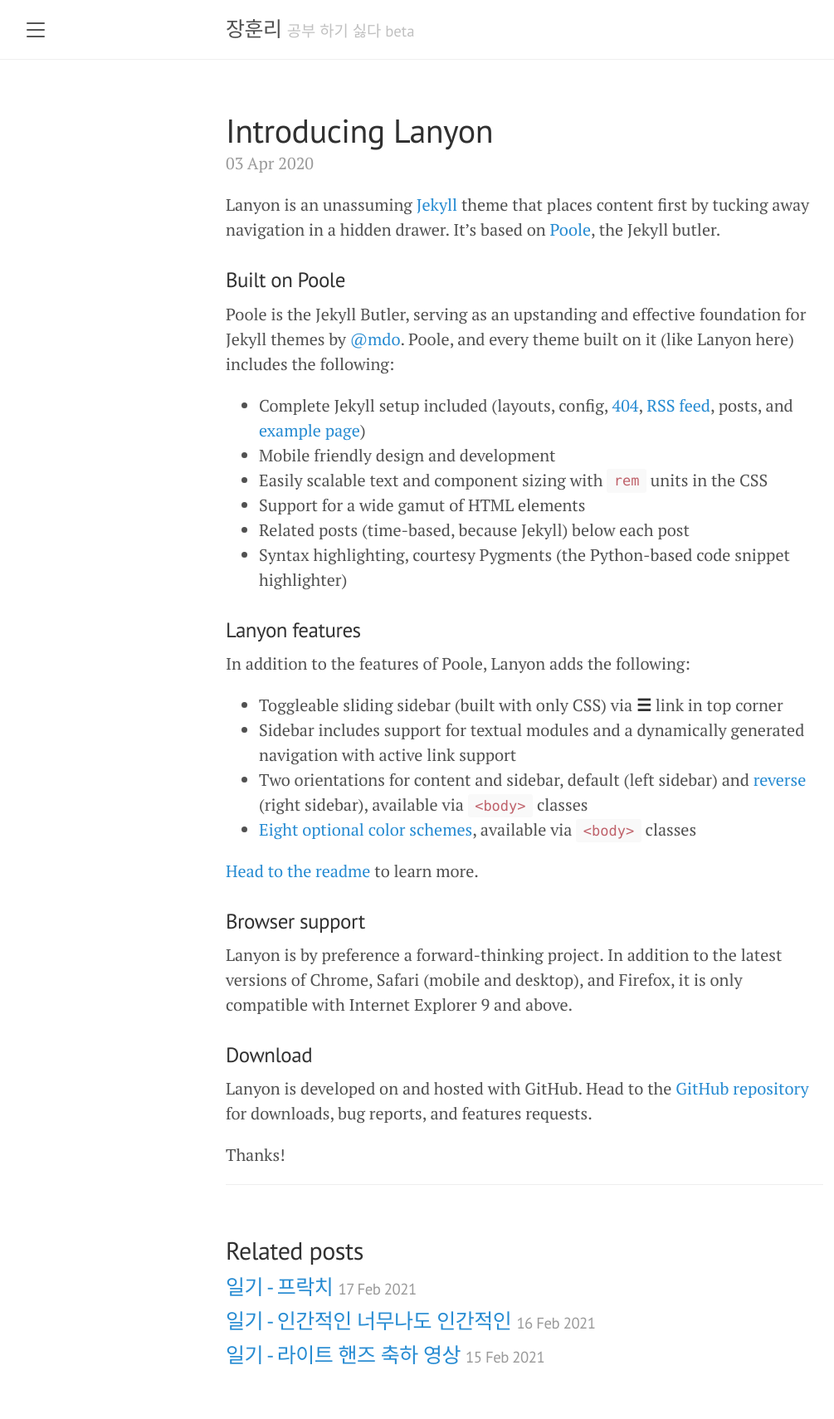
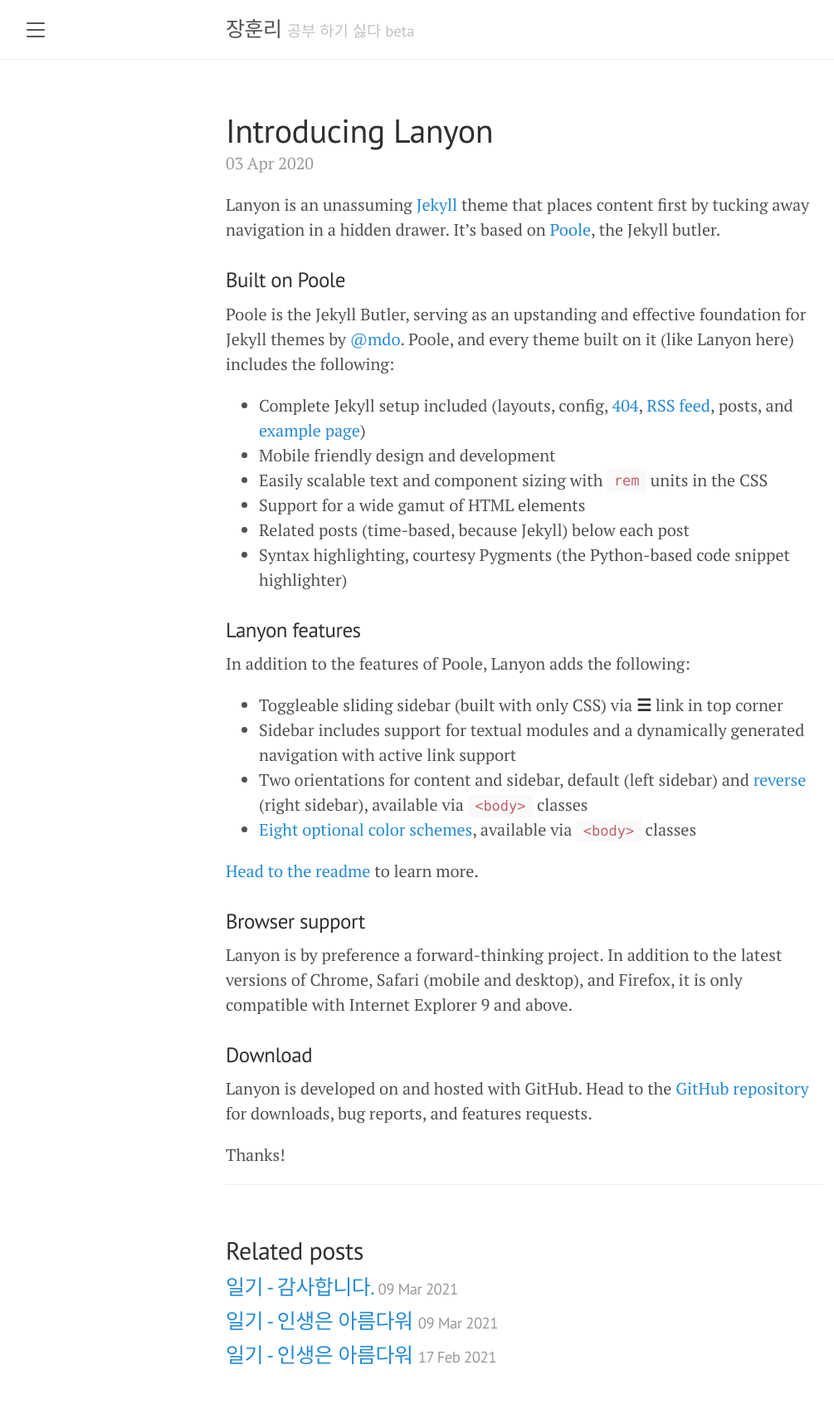
Before and after one commit to hijanghoon/hijanghoon.github.io, a Jekyll site: the page built from _posts/2020-04-03-introducing-lanyon.md, in a window 1280 px wide. Shown: the whole page at 83% size, without its empty margins (8-1013 px from the left). Built offline with Jekyll 4.4.1, drawn with Linux system fonts in a browser that asks for light colours; some of the changed lines change nothing that is shown.

Commit message:
210217 + 210314 diary

```diff
--- a/_posts/2021-02-17-210217diary copy.md
+++ b/_posts/2021-02-17-210217diary copy.md
@@ -1,15 +1,8 @@
 ---
 layout: post
-title: 일기 - 프락치
+title: 일기 - 인생은 아름다워
 ---
-![KakaoTalk_Photo_2021-02-18-00-51-09](https://user-images.githubusercontent.com/50545088/108229721-6a1ef400-7183-11eb-80c1-193b3b0d2298.jpeg)
 
-소설을 한번 써볼까? 카카오톡에서 만든 다큐멘터리랑 토스에서 만든 다큐멘터리가 이번에 꽤 의미있게 잘 만들었다고 생각되는데, 거기에서 나온 장영하 소설가처럼 결국에는 나의 이야기를 쓸 수 있기 떄문에???
+언젠가 구슬 아이스크림을 엄청 많이 먹었던 적이 있다. 그 영롱한 모습이 있었고, 그 내뿜는 아우라가 있었다. 참고 싶어서 참았고, 참기 싫어도 참을 수밖에 없었다. 그런데 문득 그러한 것들이 내 성격을 어느샌가 만들지 않았나 싶다.
 
-오늘 저녁에 같이 고깃집에 가서 이베리코 고기를 먹은 다음에 맥주를 같이 마셨다. run이란 어떤 것인지, 패널이란 어떤 것인지에 관해서 현우형이랑 같이 이야기를 많이 했고, 많이 색다른 것을 느낄 수 있었다. 공부는 끊임없이 하는 것 타성에 젖지 않는 것
-
-- 매일매일 외적으로 더 나은 사람이 되기(깨끗하게 씻고, 팩, 귀찮아하지 않기)
-- 매일매일 내적으로 더 나은 사람이 되기(블로그 글 쓰기, 책 읽기, 공부)
-- 매일매일 내적과 외적으로 더 나은 사람이 되기(런... 그 런 말고)
-
-모르긴 몰라도 나랑 더 시간적으로 더 길게 만났을 것이고, 이유적으로도 나랑 더 친할 이유가 없는데 왜 굳이 뒤에서 이야기를 하려고 하는가 절대 그러지 말자
+관계도 구슬 아이스크림처럼, 성격도 구슬아이스크림처럼, 인생이 구슬아이스크림처럼 된 것이 아닌가 싶다..ㄴ
--- /dev/null
+++ b/_posts/2021-03-09-210217diary.md
@@ -0,0 +1,12 @@
+---
+layout: post
+title: 일기 - 인생은 아름다워
+---
+
+![KakaoTalk_Photo_2021-03-10-00-11-34](https://user-images.githubusercontent.com/50545088/110492096-38bb9780-8135-11eb-80e4-6da72cb1cb25.jpeg)
+
+최근 센스 있다고 선임한테 들었다. 어떤 일을 할 때 그와 관련된 것을 머릿속에 넣어두어서 완벽하게 이해할 수 있도록 하는 것이 큰 도움이 되었던 것 같다.
+
+이제부터 토익 공부를 하기 위해서 아너스 톡방에다가 경희대학교 종합정보시스템 아이디를 빌려달라고 했을 때, 선뜻 도와주는 사람은 예전에 진짜 내가 아무 생각없이 밥을 샀던 아너스 후배였다.
+
+사실 당분간은 계산적으로 살고 싶었다. 너무 힘들기도 했었고, 생각해보니 내가 전혀 사람들 사이에서 아쉬운 것이 없었다. 무언가 사람으로부터 많은 도움을 받는다고 생각했었는데, 그건 아니었다. 가족때부터 열심히 혼자서 살려고 노력했었는데, 그것이 다른 사람도 마찬가지였다. 이제는 조금 내가 배울 수 있는 사람들을 만나고, 만나면 진짜 행복한 사람들을 생각해보면서 만나보면 어떨까. 이건 내스스로의 도전이다.
--- /dev/null
+++ b/_posts/2021-03-09-210424diary.md
@@ -0,0 +1,25 @@
+---
+layout: post
+title: 일기 - 감사합니다.
+---
+
+<iframe width="560" height="315" src="https://www.youtube.com/embed/gcx7hHfRHko" frameborder="0" allow="accelerometer; autoplay; clipboard-write; encrypted-media; gyroscope; picture-in-picture" allowfullscreen></iframe>
+
+스티브 연과 유아인의 대화를 통해서 진정 내가 주고 있는 임팩트에 관한 생각을 가지게 되었다.
+ 군인일 때에는 항상 내가 최고로 주도하는 사람이고자 하였다. 첫후임을 받았을 때부터 분대장 견장을 받았을 때, 자율전공학과 과대표를 할 때까지 내가 영향을 주고 있는 사람이고 지속적으로 나없이는 안돌아갈 수 있다는 것을 보여주고 싶었다. 그런데 내가 군대에 가도 너무 잘 돌아갔고, 그러한 것들 때문에 나없이 지내는 사람들에 관해서 괜스레 자만심이 많이 생겨서 그들에게 도리어 내 역할을 강요했던 것은 아닐까 생각이 들었다.
+  >영화는 스스로 만들어지는 것이다.
+  이런 것처럼 내가 진정으로 내가 어떠한 것의 영향을 준다기보다는 만들어지고 있는 것에 내가 참여했던 것이 아닐까? 내가 영향을 주었다고 생각하는 것 자체가 오만이 아닌가 라는 생각이 들었다. 단순히 구심점은 될 수 있고, 그 안에서 분명 스타플레이어가 발생할 수는 있으나 과연 영향을 내가 dramatic하게 주었는가? 그 친구들은 원래 잘하고 있던 친구들이었다는 생각을 하게 되었다.
+
+  또 권한은 한 군데로 모여져야 한다. 멋쟁이사자처럼 동아리를 했을 때, 내가 아닌 운영진들이 같이 만들어가는 그림을 그리고자 하였을 때, 그들이 원하는 리더쉽과는 분명 다른 모습이 존재하였고, 지금 생각하건데, 나중에 뿔뿔이 흩어졌을 때의 패인이 된 것이 아닐까? 주주에서도 그 영향력을 분명 한 곳에 모으는 것처럼 임팩터를 한 곳에 모으는 것은 인간 특성상 필수불가결한 것 같다.
+
+  2. 나는 요즘 누군가를 사랑스러운 모습으로 바라봐주고 있는가? 장이삭 감독님에 관한 이야기가 나왔을 때, 스티브연은 감독님은 모든 사람들을 사랑스러운 눈빛으로 바라보았다고 말씀하셨다. 나는 그렇게 누군가를 사랑스러운 눈빛으로 이야기를 하고 있는가? 오히려 요즘 내가 정말 오만해진 것은 또 아닌가? 라는 생각이 들었다.
+
+  3. 오늘 처음으로 지구촌 교회 예수쟁이 목장으로서의 활동을 하였다. 같은 또래들의 고민들을 같이 나누고 무엇보다 오늘 나눈 나눔의 시간의 의미가 있었다. 내용인 즉슨,
+  용서는 내게 잘못한 사람에 대해 나의 태도를 바꾸는 것입니다. 듀크 대학에서 이루어진 연구에 의하면 정서적 안정을 지키기 위해 다음 네 가지를 제시합니다.
+  - 의심과 분노를 버리는 것
+  - 과거에 살지 않는 것
+  -  변화될 가능성이 없는 상황과 싸우느라 시간과 에너지를 허비하지 않는 것
+  - 자기 연민에 빠지지 않는 것
+위의 것들이 나의 원동력이라고 생각하며 지내왔던 과거들에 관해서 경종을 울리는 시기가 되었고, 나 역시 다시 내가 가지는 마인드셋에 관해서 생각해볼 계기가 된 것 같아서 정말 좋은 경험이 되었다. 너무 멋진 사람들과 이렇게 만날 수 있는 공동체가 생긴 것만으로도 많이 감사합니다. 아멘
+
+4. 만약 스타플레이어가 되고 싶다면 남들과 같은 노력과 공부량으로 그들을 압도할 수 있다고 생각하지는 말자. 많은 공부와 타인이 없어도 혼자 성숙할 수 있는 시스템이 갖추어지면 비로소 성장이 일어날 수 있을 것이다.
```
Also changed, not shown: _posts/2020-04-03-introducing-lanyon.md (line endings or trailing spaces).
